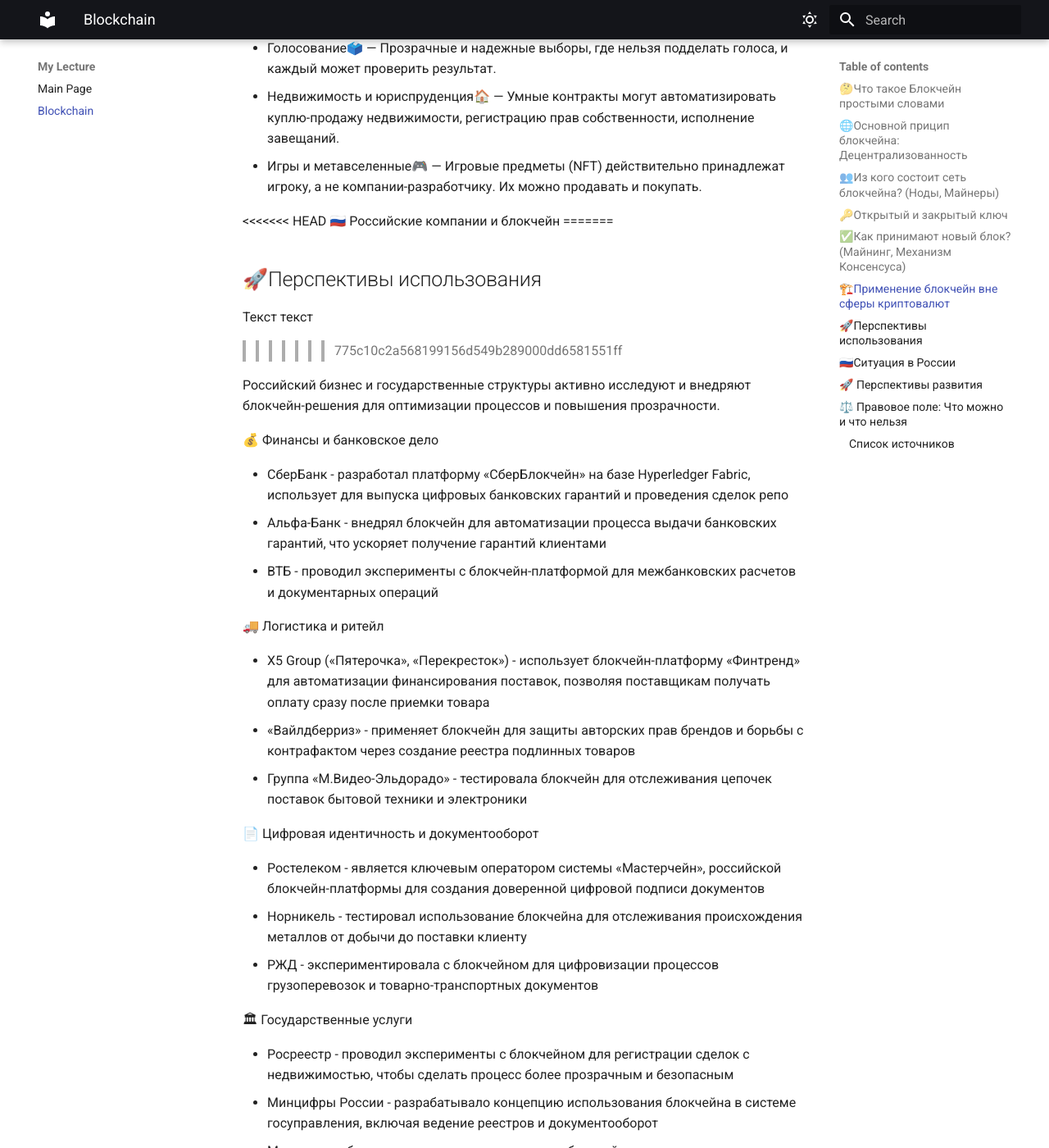
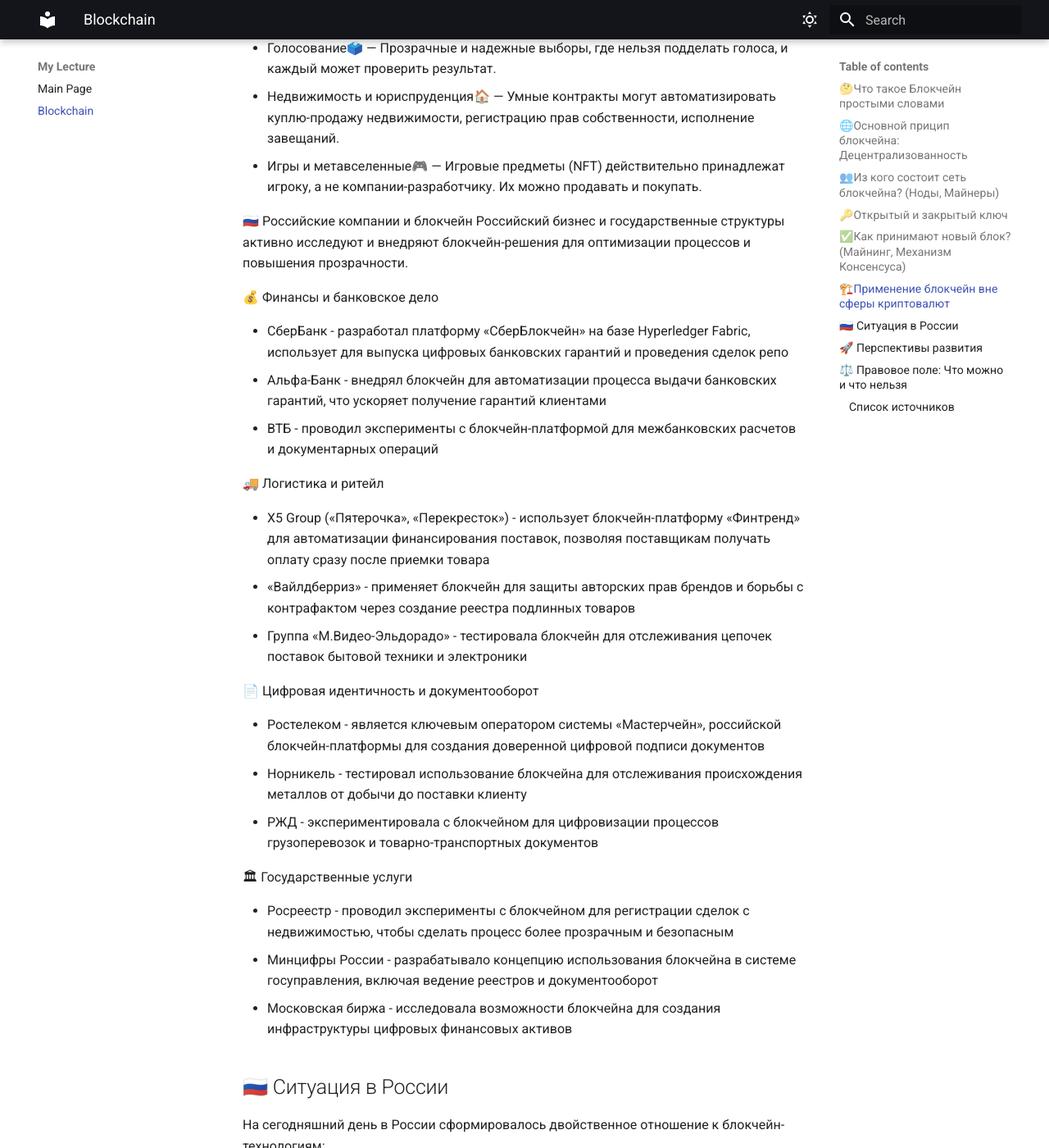
Before and after one commit to ivanyakushov0405/infotech, an MkDocs documentation site: the page built from docs/Blockchain.md, in a window 1280 px wide and 1400 px high, scrolled down 6464 px. Shown: the whole window at 82% size. Built offline with MkDocs 1.6.1 and Material for MkDocs 9.7.7, drawn with Linux system fonts in a browser that asks for light colours.

Commit message:
Update Blockchain.md

```diff
--- a/docs/Blockchain.md
+++ b/docs/Blockchain.md
@@ -98,13 +98,7 @@
 + Недвижимость и юриспруденция🏠 — Умные контракты могут автоматизировать куплю-продажу недвижимости, регистрацию прав собственности, исполнение завещаний.
 + Игры и метавселенные🎮 — Игровые предметы (NFT) действительно принадлежат игроку, а не компании-разработчику. Их можно продавать и покупать.
 
-<<<<<<< HEAD
 🇷🇺 Российские компании и блокчейн
-=======
-## 🚀Перспективы использования
-Текст текст
->>>>>>> 775c10c2a568199156d549b289000dd6581551ff
-
 Российский бизнес и государственные структуры активно исследуют и внедряют блокчейн-решения для оптимизации процессов и повышения прозрачности.
 
 💰 Финансы и банковское дело
@@ -131,7 +125,7 @@
 + Минцифры России - разрабатывало концепцию использования блокчейна в системе госуправления, включая ведение реестров и документооборот
 + Московская биржа - исследовала возможности блокчейна для создания инфраструктуры цифровых финансовых активов
 
-## 🇷🇺Ситуация в России
+## 🇷🇺 Ситуация в России
 На сегодняшний день в России сформировалось двойственное отношение к блокчейн-технологиям:
 
 +   Цифровой рубль: Банк России активно разрабатывает и тестирует цифровой рубль (CDBC), который использует распределенный реестр. Это главный официальный блокчейн-проект в стране.
```
